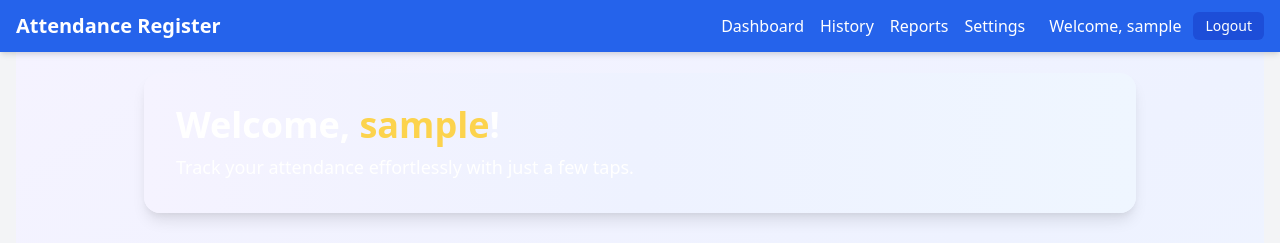
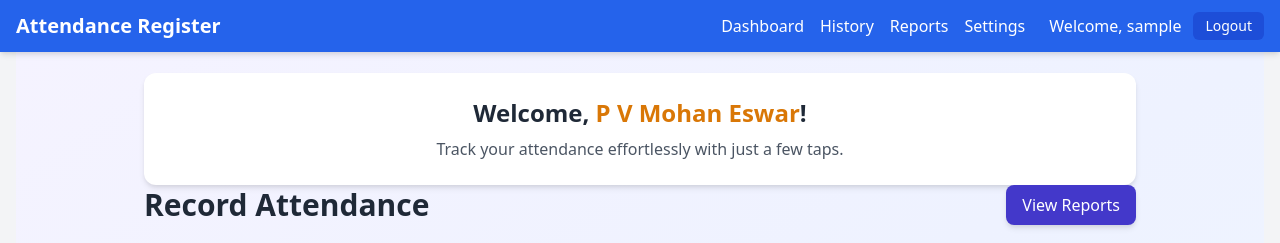
Before and after one commit to mohaneswar123/AttendanceTrackerfront, a React (Vite) app: page / in a window 1280 px wide. Shown: the top 243 px of the page. Built offline with nearby package versions, Linux system fonts and the light colour scheme; no server answers; sample sign-in values are in the browser's storage.

Commit message:
Update Dashboard.jsx

```diff
--- a/src/pages/Dashboard.jsx
+++ b/src/pages/Dashboard.jsx
@@ -80,14 +80,15 @@ function Dashboard() {
     <div className="min-h-screen bg-gradient-to-br from-purple-50 via-indigo-50 to-blue-50">
       <div className="container mx-auto px-4 py-6 max-w-5xl">
         {/* Welcome Banner */}
-        <div className="mb-8 bg-gradient-to-r from-violet-600 to-blue-600 rounded-2xl p-6 sm:p-8 text-white shadow-lg text-center sm:text-left">
-          <h2 className="text-2xl sm:text-3xl md:text-4xl font-extrabold">
-            Welcome, <span className="text-yellow-300">{userName}</span>!
+        <div className="bg-white shadow-md p-6 rounded-xl text-center">
+          <h2 className="text-2xl font-bold text-gray-800">
+            Welcome, <span className="text-yellow-600">P V Mohan Eswar</span>!
           </h2>
-          <p className="mt-2 text-sm sm:text-base md:text-lg font-medium">
+          <p className="text-gray-600 mt-2">
             Track your attendance effortlessly with just a few taps.
           </p>
         </div>
+
 
         {/* Header and Reports Button */}
         <div className="flex flex-col sm:flex-row justify-between items-start sm:items-center mb-6">
```
